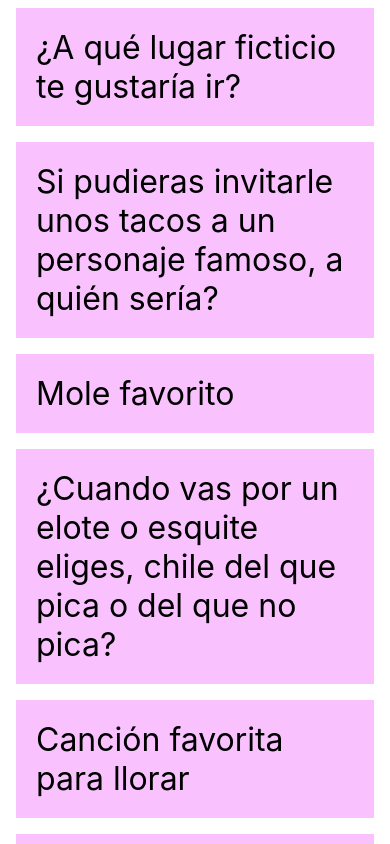
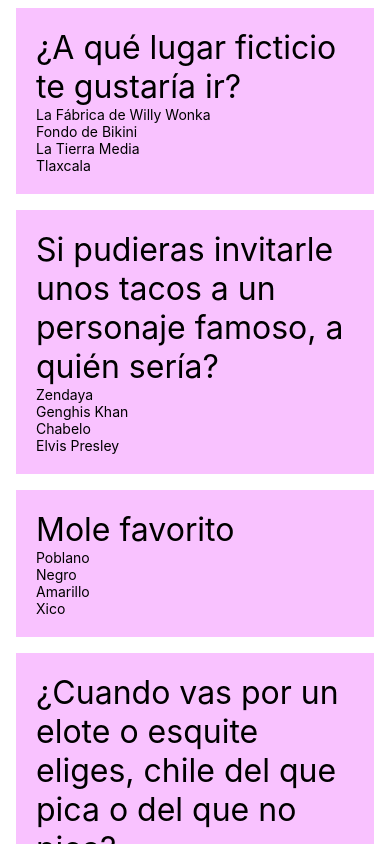
Before and after one commit to k83lozano/WaifuTest, a React Native app: screen / in a window 390 px wide. Built offline with nearby package versions, Linux system fonts and the light colour scheme.

Commit message:
Added answers options in FlatList

```diff
--- a/screens/QuizScreen.js
+++ b/screens/QuizScreen.js
@@ -1,21 +1,27 @@
-import React, { useState } from "react";
-import { FlatList, SafeAreaView, StatusBar, StyleSheet, Text, TouchableOpacity } from "react-native";
+import React, { useState, useEffect } from "react";
+import { FlatList, SafeAreaView, StatusBar, StyleSheet, Text, TouchableOpacity, Button } from "react-native";
+import { View } from "react-native-web";
 
-const Question = ({ item, onPress, backgroundColor, textColor }) => (
-  // TODO
+
+const Question = ({ item, onPress, backgroundColor, textColor, list }) => (
   <TouchableOpacity onPress={onPress} style={[styles.item, backgroundColor]}>
     <Text style={[styles.title, textColor]}>{item.question}</Text>
+    {list}
   </TouchableOpacity>
 );
 
 const QuizScreen = (props) => {
   const {
     data
-   } = props;
+  } = props;
 
   const [selectedItems, setSelectedItems] = useState([]);
 
   const renderItem = ({ item }) => {
+    const listItems = item.answers.map((elem) =>
+      <TouchableOpacity key={elem.key}><Text>{elem.answer}</Text></TouchableOpacity>
+    );
+
     const backgroundColor = item.key === selectedItems ? "#6e3b6e" : "#f9c2ff";
     const color = item.key === selectedItems ? 'white' : 'black';
 
@@ -25,6 +31,7 @@ const QuizScreen = (props) => {
         onPress={() => setSelectedItems(item.id)}
         backgroundColor={{ backgroundColor }}
         textColor={{ color }}
+        list={listItems}
       />
     );
   };
```
